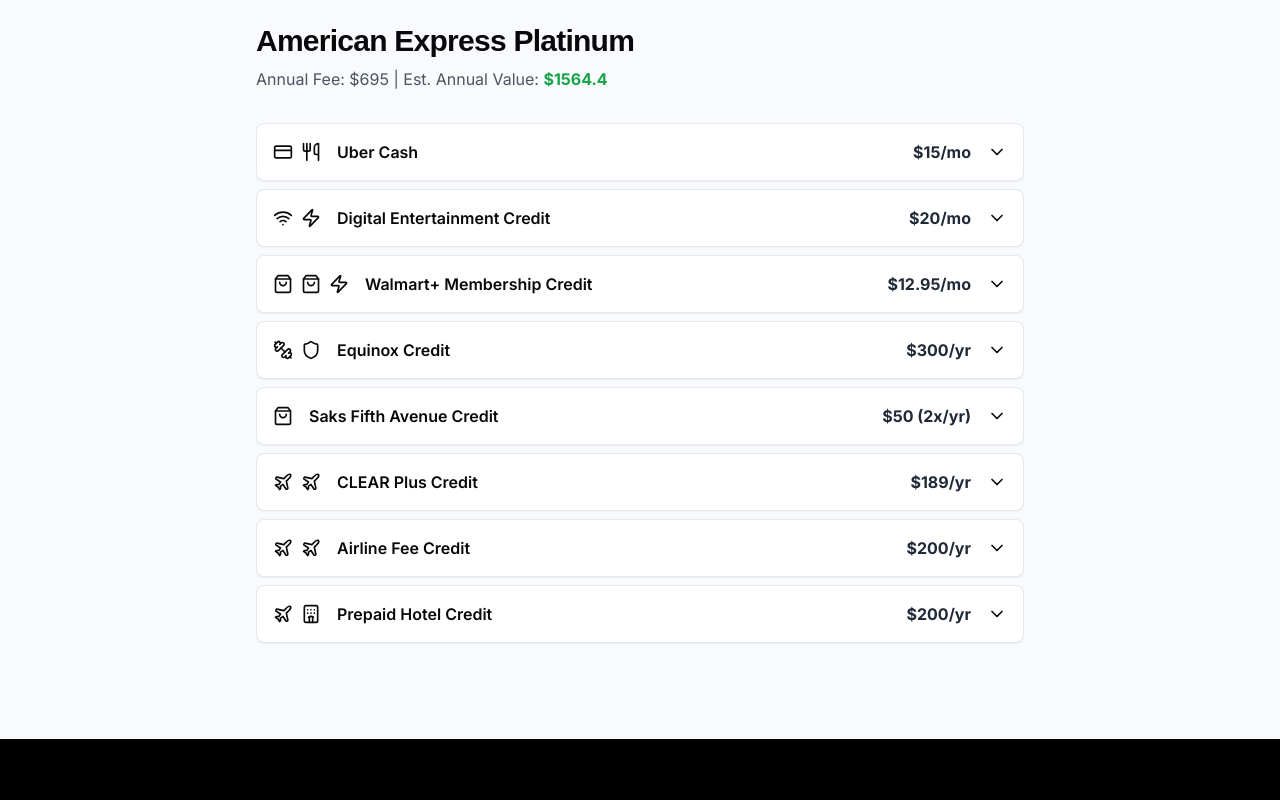
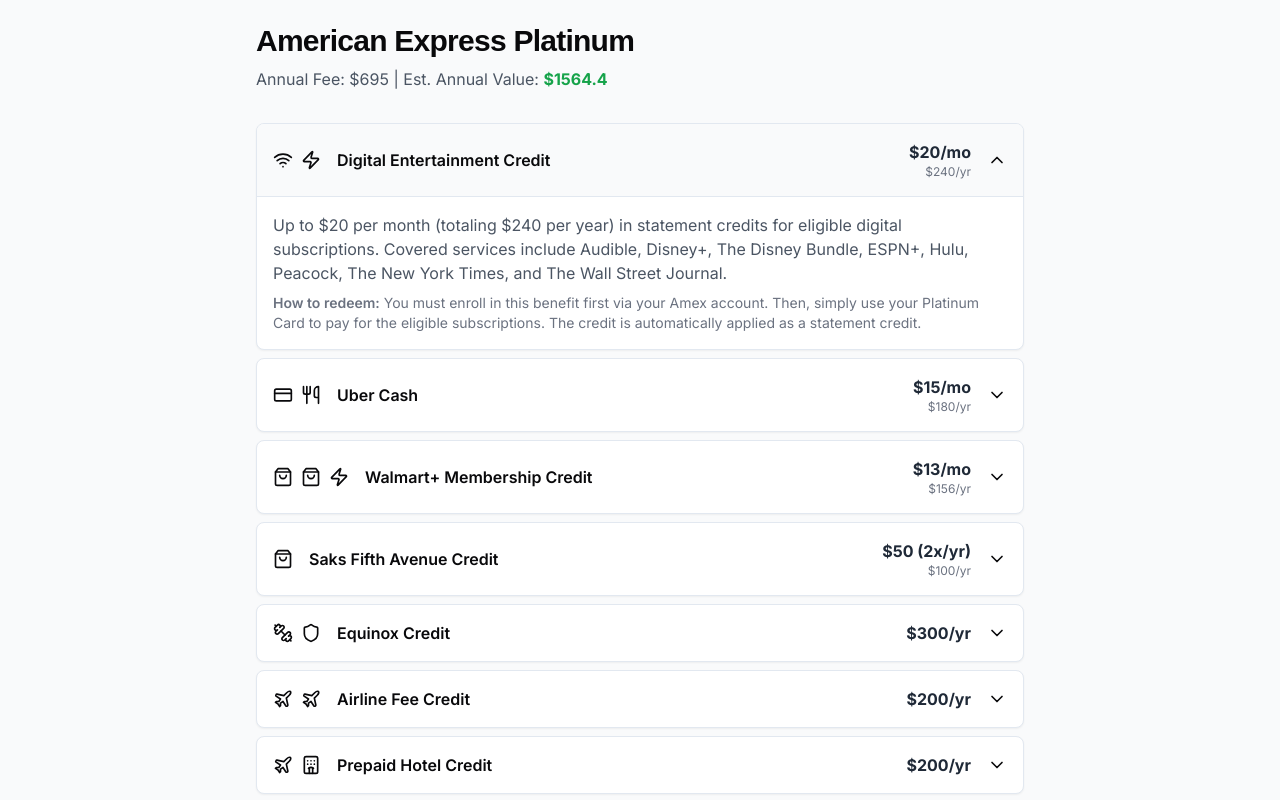
Before and after one commit to Ronney221/Credify-Landing, a React (Vite) app: page / in a window 1280 px wide. Shown: the part 2800-3600 px from the top of the page. Built offline with nearby package versions, Linux system fonts and the light colour scheme; no server answers; a web font is replaced by a local one.

Commit message:
perk list is now sorted by time and then value with subtexts for year value rounded

```diff
--- a/src/components/sections/PerkList.tsx
+++ b/src/components/sections/PerkList.tsx
@@ -1,4 +1,4 @@
-import { useState } from "react";
+import { useState, useEffect } from "react";
 import { motion, AnimatePresence } from "framer-motion";
 import { ChevronDown } from "lucide-react";
 import { Text } from "../ui/Text";
@@ -15,20 +15,87 @@
 }
 
 function formatValue(value: number, period: string) {
-  switch (period) {
+  // Round to nearest dollar
+  const roundedValue = Math.round(value);
+
+  switch (period.toLowerCase()) {
     case "monthly":
-      return `$${value}/mo`;
+      return `$${roundedValue}/mo`;
     case "annual":
-      return `$${value}/yr`;
+      return `$${roundedValue}/yr`;
     case "semi_annual":
-      return `$${value} (2x/yr)`;
+      return `$${roundedValue} (2x/yr)`;
     default:
-      return `$${value}`;
+      return `$${roundedValue}`;
   }
 }
 
+// Helper function to get period weight for sorting
+function getPeriodWeight(period: string): number {
+  switch (period.toLowerCase()) {
+    case "monthly":
+      return 1;
+    case "quarterly":
+      return 3;
+    case "semi_annual":
+      return 6;
+    case "annual":
+      return 12;
+    default:
+      return 99; // Put unknown periods at the end
+  }
+}
+
+// Helper function to calculate annual value
+function getAnnualValue(value: number, period: string): number {
+  // Round to nearest dollar
+  const roundedValue = Math.round(value);
+
+  switch (period.toLowerCase()) {
+    case "monthly":
+      return roundedValue * 12;
+    case "quarterly":
+      return roundedValue * 4;
+    case "semi_annual":
+      return roundedValue * 2;
+    case "annual":
+      return roundedValue;
+    default:
+      return roundedValue;
+  }
+}
+
+// Helper function to determine if we should show annual value
+function shouldShowAnnualValue(period: string): boolean {
+  return period.toLowerCase() !== "annual";
+}
+
 export function PerkList({ perks }: PerkListProps) {
+  // Sort perks by period (shortest first) and then by value (highest first)
+  const sortedPerks = [...perks].sort((a, b) => {
+    const periodWeightA = getPeriodWeight(a.period);
+    const periodWeightB = getPeriodWeight(b.period);
+
+    // First sort by period
+    if (periodWeightA !== periodWeightB) {
+      return periodWeightA - periodWeightB;
+    }
+
+    // If periods are the same, sort by annual value (highest first)
+    const annualValueA = getAnnualValue(a.value, a.period);
+    const annualValueB = getAnnualValue(b.value, b.period);
+    return annualValueB - annualValueA;
+  });
+
+  // Initialize with first perk expanded
   const [expandedPerkId, setExpandedPerkId] = useState<string | null>(null);
+
+  // Set first perk as expanded only on initial mount
+  useEffect(() => {
+    if (sortedPerks.length > 0 && expandedPerkId === null) {
+      setExpandedPerkId(sortedPerks[0].id);
+    }
+  }, []); // Empty dependency array means this only runs once on mount
 
   return (
     <motion.div
@@ -37,7 +104,7 @@
       animate={{ opacity: 1 }}
       transition={{ duration: 0.2, delay: 0.1 }}
     >
-      {perks.map((perk) => (
+      {sortedPerks.map((perk) => (
         <motion.div
           key={perk.id}
           initial={{ opacity: 0, y: 10 }}
@@ -47,11 +114,15 @@
         >
           <button
             onClick={() => setExpandedPerkId(expandedPerkId === perk.id ? null : perk.id)}
-            className="w-full p-4 flex items-center justify-between hover:bg-gray-50 transition-colors duration-200"
+            className={cn(
+              "w-full p-4 flex items-center justify-between transition-colors duration-200",
+              expandedPerkId === perk.id ? "bg-gray-50" : "hover:bg-gray-50"
+            )}
           >
             <div className="flex items-center gap-4">
               <div className="flex gap-2">
-                {perk.categories.map(cat => (
+                {/* Remove duplicate categories and map unique ones */}
+                {[...new Set(perk.categories)].map(cat => (
                   <motion.div
                     key={cat}
                     whileHover={{ scale: 1.1 }}
@@ -64,9 +135,16 @@
               <Text variant="body" className="font-semibold">{perk.name}</Text>
             </div>
             <div className="flex items-center gap-4">
-              <Text variant="body" className="font-bold text-gray-800 whitespace-nowrap">
-                {formatValue(perk.value, perk.period)}
-              </Text>
+              <div className="text-right">
+                <Text variant="body" className="font-bold text-gray-800 whitespace-nowrap">
+                  {formatValue(perk.value, perk.period)}
+                </Text>
+                {shouldShowAnnualValue(perk.period) && (
+                  <Text variant="tiny" className="text-gray-500">
+                    ${getAnnualValue(perk.value, perk.period)}/yr
+                  </Text>
+                )}
+              </div>
               <motion.div
                 animate={{ rotate: expandedPerkId === perk.id ? 180 : 0 }}
                 transition={{ duration: 0.2, ease: "easeInOut" }}
```
